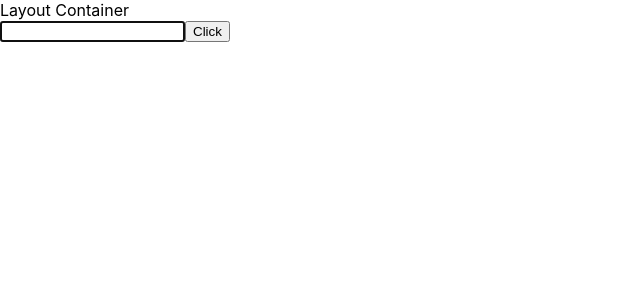
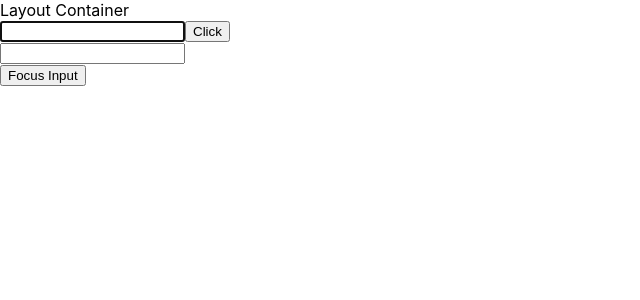
Before and after one commit to Shani-Kumar-Gupta/Gem-MEARN-Training-2023, a React (Create React App) app in the folder React/workspace/hello-world/: page / in a window 1280 px wide. Shown: the top 300 px of the page, without its empty margins (0-640 px from the left). Built offline with nearby package versions, Linux system fonts and the light colour scheme.

Commit message:
React Refs using createRef

```diff
--- a/React/workspace/hello-world/src/Layout.js
+++ b/React/workspace/hello-world/src/Layout.js
@@ -1,5 +1,6 @@
 import React from 'react';
 import RefsDemo from './components/LayoutComponent/RefsDemo';
+import FocusInputRef from './components/LayoutComponent/FocusInputRef';
 // import ParentComp from './components/LayoutComponent/ParentComp';
 
 function Layout() {
@@ -8,6 +9,7 @@ function Layout() {
       Layout Container
       {/* <ParentComp /> */}
       <RefsDemo />
+      <FocusInputRef />
     </div>
   );
 }
--- /dev/null
+++ b/React/workspace/hello-world/src/components/LayoutComponent/FocusInputRef.js
@@ -0,0 +1,23 @@
+import React, { Component } from 'react'
+import InputRef from './InputRef'
+
+class FocusInputRef extends Component {
+  constructor(props) {
+    super(props)
+    this.state = {}
+    this.componentRef = React.createRef();
+  }
+  clickFocusInput = () => {
+    this.componentRef.current.focusInput();
+  }
+  render() {
+    return (
+      <div>
+        <InputRef ref={this.componentRef} />
+        <button onClick={this.clickFocusInput}>Focus Input</button>
+      </div>
+    )
+  }
+}
+
+export default FocusInputRef
--- /dev/null
+++ b/React/workspace/hello-world/src/components/LayoutComponent/InputRef.js
@@ -0,0 +1,22 @@
+import React, { Component } from 'react'
+
+class InputRef extends Component {
+  constructor(props) {
+    super(props)
+    this.state = {}
+    this.inputRef = React.createRef();
+  }
+
+  focusInput() {
+    this.inputRef.current.focus();
+  }
+  render() {
+    return (
+      <div>
+        <input type='text' ref={this.inputRef} />
+      </div>
+    )
+  }
+}
+
+export default InputRef
```
